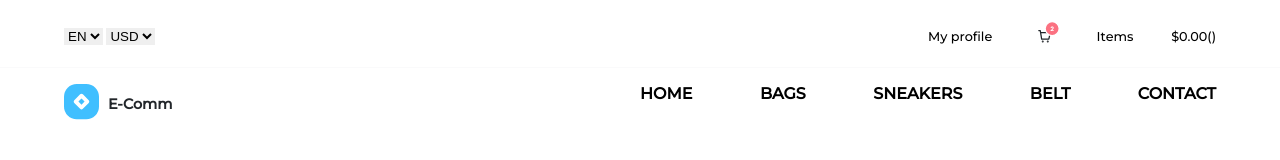
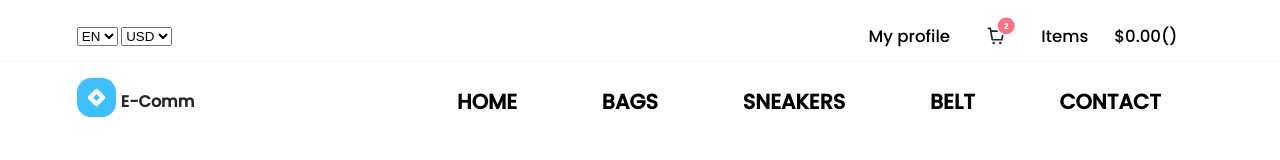
Before and after one commit to innogeniotraining/menu-static-design, a website: page index.html in a window 1280 px wide. Drawn offline with Linux system fonts and the light colour scheme.

Commit message:
Almost looked upon clearing all bugs.

```diff
--- a/index.html
+++ b/index.html
@@ -5,20 +5,20 @@
     <meta name="viewport" content="width=device-width, initial-scale=1.0">
     <meta http-equiv="X-UA-Compatible" content="ie=edge">
     <link href="style.css" rel="stylesheet"/>
-    <link href="https://fonts.googleapis.com/css2?family=Montserrat:ital,wght@0,500;1,200&family=Poppins:wght@500&display=swap" rel="stylesheet">
+    <link href="https://fonts.googleapis.com/css2?family=Poppins:wght@500&display=swap" rel="stylesheet">
     <title>Static Template</title>
   </head>
   <body>
     <div class="navbar-container">
         <div class="navbar-container__border">
           <div class="container-border__header">
-            <div class="border-header__currency">
-               <select class="header-currency__note" name="country" id="EN">
+            <div class="border-header__translate">
+               <select class="language" name="country" id="EN">
                  <option value="EN" selected>EN</option>
                  <option value="SP">SP</option>
                  <option value="HI">HI</option>
                 </select>
-               <select class="header-currency__note" name="country" id="USD">
+               <select class="currency" name="country" id="USD">
                 <option selected value="USD">USD</option>
                  <option value="EUR">EUR</option>
                  <option value="INR">INR</option>
@@ -42,7 +42,7 @@
             <div class="menu-access__bags ">BAGS</div>
             <div class="menu-access__sneakers ">SNEAKERS</div>
             <div class="menu-access__menu-access__belt">BELT</div>
-            <div class="contact dropdown">CONTACT</div>
+            <div class="contact ">CONTACT</div>
           </div>
         </div>
         <div class="navbar-Container__dropDownMenu">
--- a/style.css
+++ b/style.css
@@ -1,7 +1,7 @@
 body{
   margin: 0%;
   overflow: hidden;
-  font-family: 'Montserrat', sans-serif;
+  font-family: 'Poppins', sans-serif;
 
 }
 .navbar-container{
@@ -15,9 +15,9 @@ body{
   border-bottom:0.05em solid #FAFAFB;
 }
 .container-border__header{
-  width: 90%;
+  width: 88%;
   margin: auto;
-  padding: 0.8rem 0rem 0.4rem;
+  padding-top: 0.8rem;
   display: flex;
   justify-content: space-between;
   align-items: center;
@@ -25,21 +25,26 @@ body{
 
 }
 .navbar-container__menu{
-  width: 90%;
+  width: 88%;
   padding: 1em 0em;
   display: flex;
   justify-content: space-between;
+  align-items: center;
+
 }
 .border-header__user{
-  width: 25%;
+  width: 32%;
+  font-size: 1.3em;
   display: flex;
-  justify-content: space-between;
+  justify-content: space-evenly;
   align-items: center;
 }
 .container-menu__access{
-  width: 50%;
+  width: 70%;
+  font-size: 1.3em;
   display: flex;
-  justify-content: space-between;
+  justify-content: space-around;
+  align-items: center;
   font-weight: bolder;
 }
 .container-menu__ecomm{
@@ -48,21 +53,22 @@ body{
   justify-content: space-between;
 }
 .menu-ecomm__title{
-  font-size: 0.9em;
+  font-size: 1em;
+  font-weight: bold;
   color: #22262A;
-  font-weight:bolder;
+
 }
 .cart{
- width: 10%;
+ width: 11%;
  height: 3rem;
  background: url("./resources/Cart.svg" );
  background-repeat: no-repeat;
- background-size: 3rem 3rem;
+ background-size: 4rem 4rem;
  background-position: center;
 }
 .ecomm-icon__img{
-  width: 80%;
+  width: 90%;
 }
-.header-currency__note{
+.select{
   border: none;
 }
```
Also changed, not shown: resources/Frame_Ecomm.png (added).
